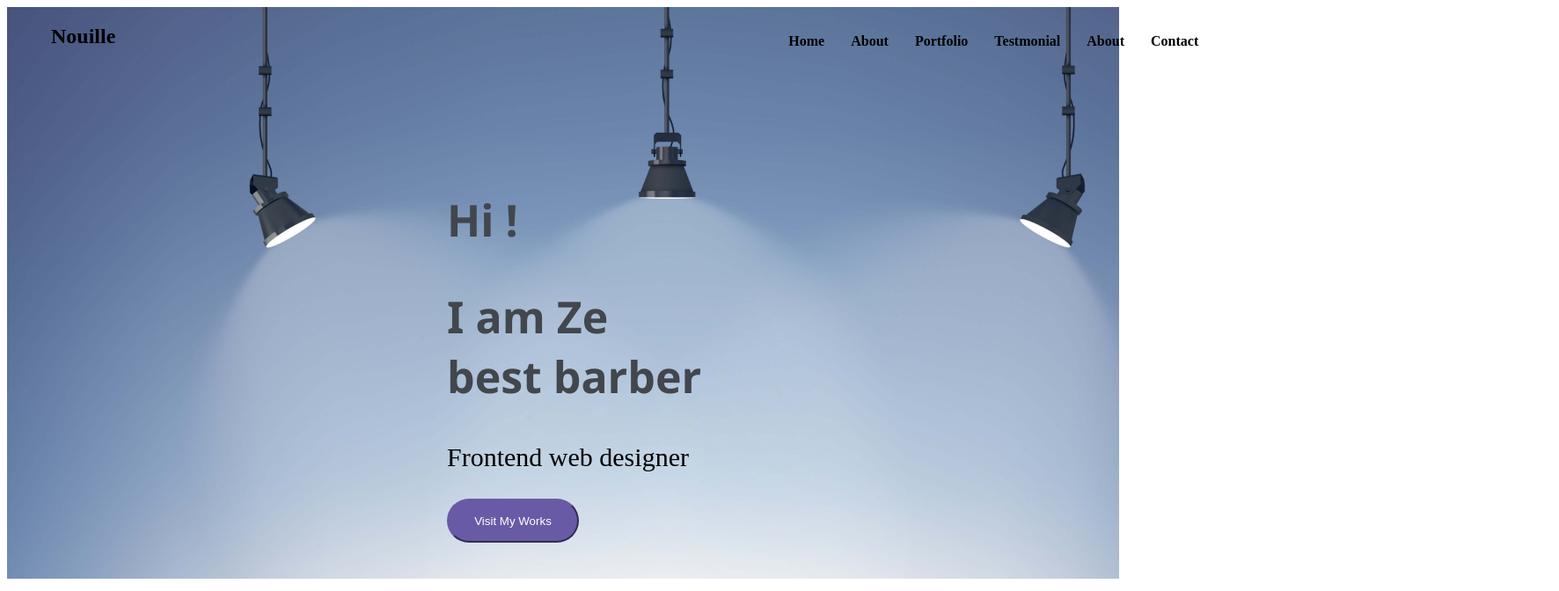
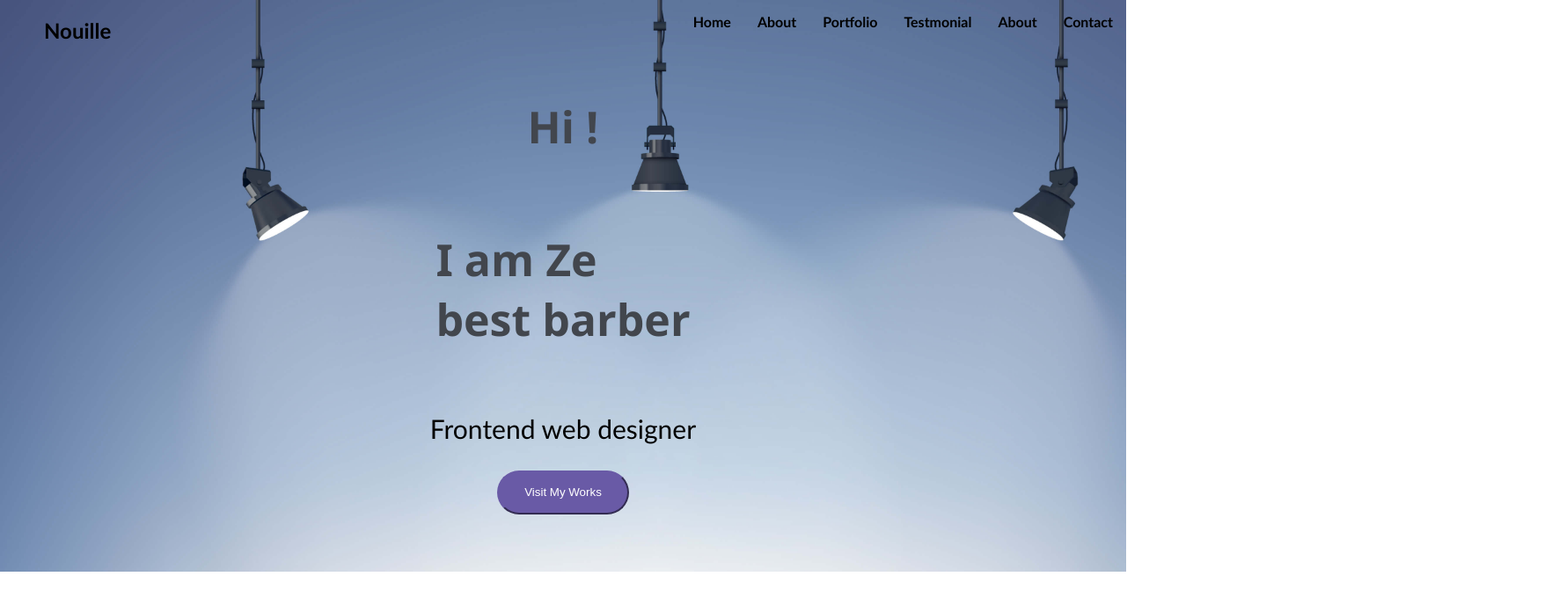
Before and after one commit to VitorLucas44/Projet-Nouille, a plain HTML site: page index.html in a window 1280 px wide. Shown: the top 672 px of the page at 88% size, 1772 px wide, since content can reach past the window. Drawn offline with Linux system fonts and the light colour scheme.

Commit message:
miseenplace

```diff
--- a/index.html
+++ b/index.html
@@ -1,6 +1,6 @@
-
 <!DOCTYPE html>
 <html lang="en">
+
 <head>
     <meta charset="UTF-8">
     <link rel="stylesheet" href="./public/css/style.css">
@@ -52,7 +52,11 @@
             <div id="enfant2sec1">
                 <p>Who i am</p>
                 <h1>About me</h1>
-                <p>Lorem ipsum dolor, sit amet consectetur adipisicing elit. Quod temporibus, aliquid cupiditate adipisci iste eveniet, soluta commodi, perspiciatis laboriosam numquam dignissimos ad. Perferendis ipsa facere commodi officia ipsam voluptates, quod illo! Et sed est repellendus? Lorem ipsum dolor sit, amet consectetur adipisicing elit. Aspernatur soluta nostrum qui suscipit esse accusantium incidunt a ullam reiciendis inventore. Veniam debitis enim laudantium impedit?</p>
+                <p>Lorem ipsum dolor, sit amet consectetur adipisicing elit. Quod temporibus, aliquid cupiditate
+                    adipisci iste eveniet, soluta commodi, perspiciatis laboriosam numquam dignissimos ad. Perferendis
+                    ipsa facere commodi officia ipsam voluptates, quod illo! Et sed est repellendus? Lorem ipsum dolor
+                    sit, amet consectetur adipisicing elit. Aspernatur soluta nostrum qui suscipit esse accusantium
+                    incidunt a ullam reiciendis inventore. Veniam debitis enim laudantium impedit?</p>
                 <button class="btn2">Download CV</button>
             </div>
         </div>
@@ -92,7 +96,7 @@
 3
 3
 3 -->
-
+<!--
     <section>
         <div id="sec3enfant1">
             <p>What I did?</p>
@@ -100,13 +104,29 @@
         </div>
         <div id="sec3enfant2">
             <div class="sec3petitfils">
-                <img src="./public/img/folio-1.jpg"  width="350px" height="350px" alt="">
+                <img src="./public/img/folio-1.jpg" width="350px" height="350px" alt="">
             </div>
             <div class="sec3petitfils">
-                <img src="./public/img/folio-2.jpg"  width="350px" height="350px" alt="">
+                <img src="./public/img/folio-2.jpg" width="350px" height="350px" alt="">
             </div>
             <div class="sec3petitfils">
-                <img src="./public/img/folio-3.jpg"  width="350px" height="350px" alt="">
+                <img src="./public/img/folio-3.jpg" width="350px" height="350px" alt="">
+            </div>
+        </div>
+    </section> -->
+
+    .card
+    <div class="img"
+      span
+      span
+      span
+      span
+    <div class="txt">
+      <h2> MacBook Air</h2>
+      <h2> MacBook Air</h2>
+
+      <h4>The most loved Mac is about to make you fall in love all over again. Available in silver, space gray, and gold, the new thinner and lighter MacBook Air features a brilliant Retina display, Touch ID, the latest-generation keyboard, and a Force Touch trackpad</h4>
+    </div>
 
         <!-- SECTION 4 SHAHIN
 4
@@ -184,14 +204,18 @@
                 <div class="client">
                     <div class="client1">
                         <div class="clientimg2"><img src="./public/img/avatar2.jpg" alt=""></div>
-                <p>Lorem ipsum dolor sit amet, consectetur adipisicing elit. Aspernatur excepturi repellendus voluptates
-                    dolores ullam est soluta fugit nihil iusto accusantium quis ipsam corrupti illum a nobis repellat
+                        <p>Lorem ipsum dolor sit amet, consectetur adipisicing elit. Aspernatur excepturi repellendus
+                            voluptates
+                            dolores ullam est soluta fugit nihil iusto accusantium quis ipsam corrupti illum a nobis
+                            repellat
                             earum.<br><br><b>Emily reb</b></p><br><br>
                     </div>
                     <div class="client2">
                         <div class="clientimg2"><img src="./public/img/avatar3.jpg" alt=""></div>
-                <p>Lorem ipsum dolor sit amet, consectetur adipisicing elit. Aspernatur excepturi repellendus voluptates
-                    dolores ullam est soluta fugit nihil iusto accusantium quis ipsam corrupti illum a nobis repellat
+                        <p>Lorem ipsum dolor sit amet, consectetur adipisicing elit. Aspernatur excepturi repellendus
+                            voluptates
+                            dolores ullam est soluta fugit nihil iusto accusantium quis ipsam corrupti illum a nobis
+                            repellat
                             earum.<br><br><b>Emily reb</b></p><br><br>
                     </div>
                 </div>
@@ -217,13 +241,18 @@
                                 style="width: 12px; height:12px;color: #695aa4;margin-left: 2%;"> 123</p>
 
                         <span>
-                    Lorem ipsum dolor sit amet consectetur adipisicing elit. Ab rerum iusto, quo blanditiis doloremque
+                            Lorem ipsum dolor sit amet consectetur adipisicing elit. Ab rerum iusto, quo blanditiis
+                            doloremque
                             totam asperiores voluptas maxime aliquam, nostrum quod atque, possimus voluptatem corporis
-                    laboriosam ex? Ducimus, molestias? Aliquid tempora labore commodi suscipit molestias magnam eaque
+                            laboriosam ex? Ducimus, molestias? Aliquid tempora labore commodi suscipit molestias magnam
+                            eaque
                             dolore omnis sed!</span><br><br>
-                <span2>Lorem ipsum dolor sit amet, consectetur adipisicing elit. Quibusdam, tempore.</span2><br><br>
-                <span3>Lorem ipsum dolor sit, amet consectetur adipisicing elit. Possimus, natus blanditiis deleniti
-                    similique quibusdam ad quo debitis ea accusantium ullam necessitatibus modi unde optio adipisci?
+                        <span2>Lorem ipsum dolor sit amet, consectetur adipisicing elit. Quibusdam, tempore.</span2>
+                        <br><br>
+                        <span3>Lorem ipsum dolor sit, amet consectetur adipisicing elit. Possimus, natus blanditiis
+                            deleniti
+                            similique quibusdam ad quo debitis ea accusantium ullam necessitatibus modi unde optio
+                            adipisci?
                         </span3><br><br>
                         <span4>Read more <img src="./public/img/doubled.png" alt=""
                                 style="width: 12px; height:12px;color: #695aa4;"> </span4>
@@ -242,10 +271,16 @@
                                 style="width: 12px; height:12px;color: #695aa4;margin-left: 2%;"> 264</p>
 
                         <span>
-                    Lorem ipsum dolor sit amet consectetur adipisicing elit. Ab rerum iusto, quo blanditiis doloremque
-                    totam asperiores voluptas maxime aliquam, nostrum quod atque, possimus voluptatem corporis<br>
-                    laboriosam ex? Ducimus, molestias? Aliquid tempora labore commodi suscipit molestias magnam eaque<br>
-                    dolore omnis sed Lorem ipsum dolor, sit amet consectetur adipisicing elit. Obcaecati minus id officia quia aut expedita autem sit et, quisquam totam Lorem,<br> ipsum dolor sit amet consectetur adipisicing elit. Quidem veritatis similique ut porro incidunt aliquam, aspernatur at voluptatem magnam nemo.</span><br><br>
+                            Lorem ipsum dolor sit amet consectetur adipisicing elit. Ab rerum iusto, quo blanditiis
+                            doloremque
+                            totam asperiores voluptas maxime aliquam, nostrum quod atque, possimus voluptatem
+                            corporis<br>
+                            laboriosam ex? Ducimus, molestias? Aliquid tempora labore commodi suscipit molestias magnam
+                            eaque<br>
+                            dolore omnis sed Lorem ipsum dolor, sit amet consectetur adipisicing elit. Obcaecati minus
+                            id officia quia aut expedita autem sit et, quisquam totam Lorem,<br> ipsum dolor sit amet
+                            consectetur adipisicing elit. Quidem veritatis similique ut porro incidunt aliquam,
+                            aspernatur at voluptatem magnam nemo.</span><br><br>
                         <span4>Read more <img src="./public/img/doubled.png" alt=""
                                 style="width: 12px; height:12px;color: #695aa4;"> </span4>
 
@@ -261,7 +296,10 @@
                     <h1>Contact me</h1>
                 </div>
                 <div class="footer">
-            <div class="ft1"><h1>Nouille</h1></div><h1></h1>
+                    <div class="ft1">
+                        <h1>Nouille</h1>
+                    </div>
+                    <h1></h1>
                     <div class="nouille">
                         <div class="footertitre">
                             <span>Home</span>
@@ -270,7 +308,8 @@
                             <span>Testmonial</span>
                             <span>Blog</span>
                             <span>Contact</span>
-                    <img src="./public/img/icons8-multiplier-50.png" alt="" style="width: 48px; height:48px; position: relative; top: 17px; left: 20px;">
+                            <img src="./public/img/icons8-multiplier-50.png" alt=""
+                                style="width: 48px; height:48px; position: relative; top: 17px; left: 20px;">
                         </div>
                     </div>
                     <div class="mail">
@@ -286,7 +325,7 @@
                     <!-- footer vitor -->
 
                     <div class="footerc">
-                <div class="copy">Copyright 20220© DevCRUD</div>
+                        <div class="copy">Copyright 2022© DevCRUD</div>
                         <div class="icon">
                             <img src="./public/img/icons8-facebook-entouré-50.png" alt="">
                             <img src="./public/img/" alt="">
--- a/public/css/style.css
+++ b/public/css/style.css
@@ -13,6 +13,7 @@
 #merenav{
     display: flex;
     width: 100%;
+    justify-content: space-between;
 }
 
 #enfantnav1{
@@ -23,9 +24,8 @@
 #enfantnav{
     display: flex;
     width: 50%;
-    position: relative;
-   left: 800px;
-   top: 15px;
+    justify-content: end;
+
 }
 
 .navwrd{
@@ -35,9 +35,10 @@
 
 #nav{
     font-size: 30px;
-    position: relative;
-    left: 500px;
-    top: 100px;
+   display: flex;
+   flex-direction: column;
+   justify-content: center;
+   align-items: center;
 }
 
 .ttre{
@@ -161,7 +162,7 @@
     height: 50px;
     border-radius: 0px;
 }
-=======
+
 body{
     margin: 0;
     padding: 0;
@@ -174,6 +175,7 @@
     display: flex;
     justify-content: space-around;
     align-items: center;
+    margin-top: 5%;
 }
 .txtviolet span:nth-child(1){
     color: white;
@@ -371,3 +373,82 @@
     margin-right: 150px;
     color: #6d747d;
 }
+
+
+
+
+@import url('https://fonts.googleapis.com/css?family=Poppins')
+html,body
+  margin: 0
+  padding: 0
+  width: 100%
+  height: 100vh
+  background: #141E30
+  background: -webkit-linear-gradient(to top, #243B55, #141E30)
+  background: linear-gradient(to top, #243B55, #141E30)
+  display: flex
+  justify-content: center
+  align-items: center
+  font-family: 'Poppins', sans-serif
+  overflow: hidden
+
+.sec
+  border-radius: 16px
+  width: 360px
+  height: 360px
+  background: url(https://picsum.photos/360/360?image=0)
+  position: relative
+  overflow: hidden
+  box-shadow: 0 5px 50px rgba(#000,.85)
+  &:before
+    content: ''
+    position: absolute
+    width: 100%
+    height: 100%
+    top: 0
+    background-color: rgba(#000,.92)
+  .img
+    position: absolute
+    top: 0
+    left: 0
+    width: 100%
+    height: 100%
+    display: flex
+    span
+      width: 25%
+      height: 100%
+      background: url(https://picsum.photos/360/360?image=0)
+      transition: .5s
+      &:nth-child(1)
+        background-position: 0
+        transition-delay: 0
+      &:nth-child(2)
+        background-position: 33.33333%
+        transition-delay: .1s
+      &:nth-child(3)
+        background-position: 66.66666%
+        transition-delay: .2s
+      &:nth-child(4)
+        background-position: 100%
+        transition-delay: .3s
+
+.card:hover
+  .img>span
+    transform: translateY(-100%)
+  .content
+    transform: translateY(0%)
+    transition: 1s
+    transition-delay: .1s
+
+.content {
+  box-sizing: border-box
+  display: flex
+  justify-content: center
+  align-items: center
+  flex-direction: column
+  color: white
+  padding: 20px 20px
+  width: 100%
+  height: 100%
+  transform: translateY(100%)
+}
```
Lines whose indentation alone changed are shown as unchanged.
